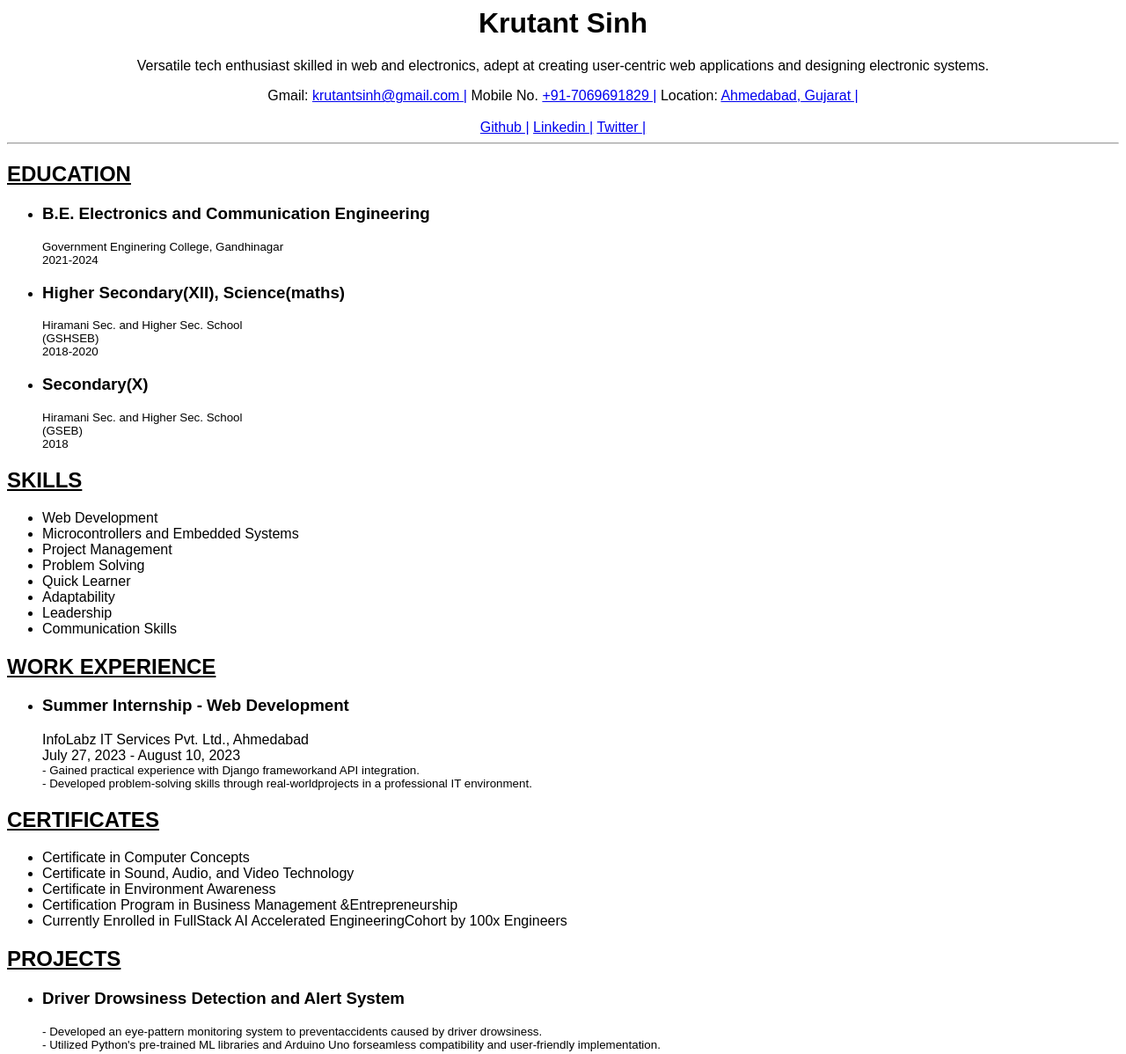
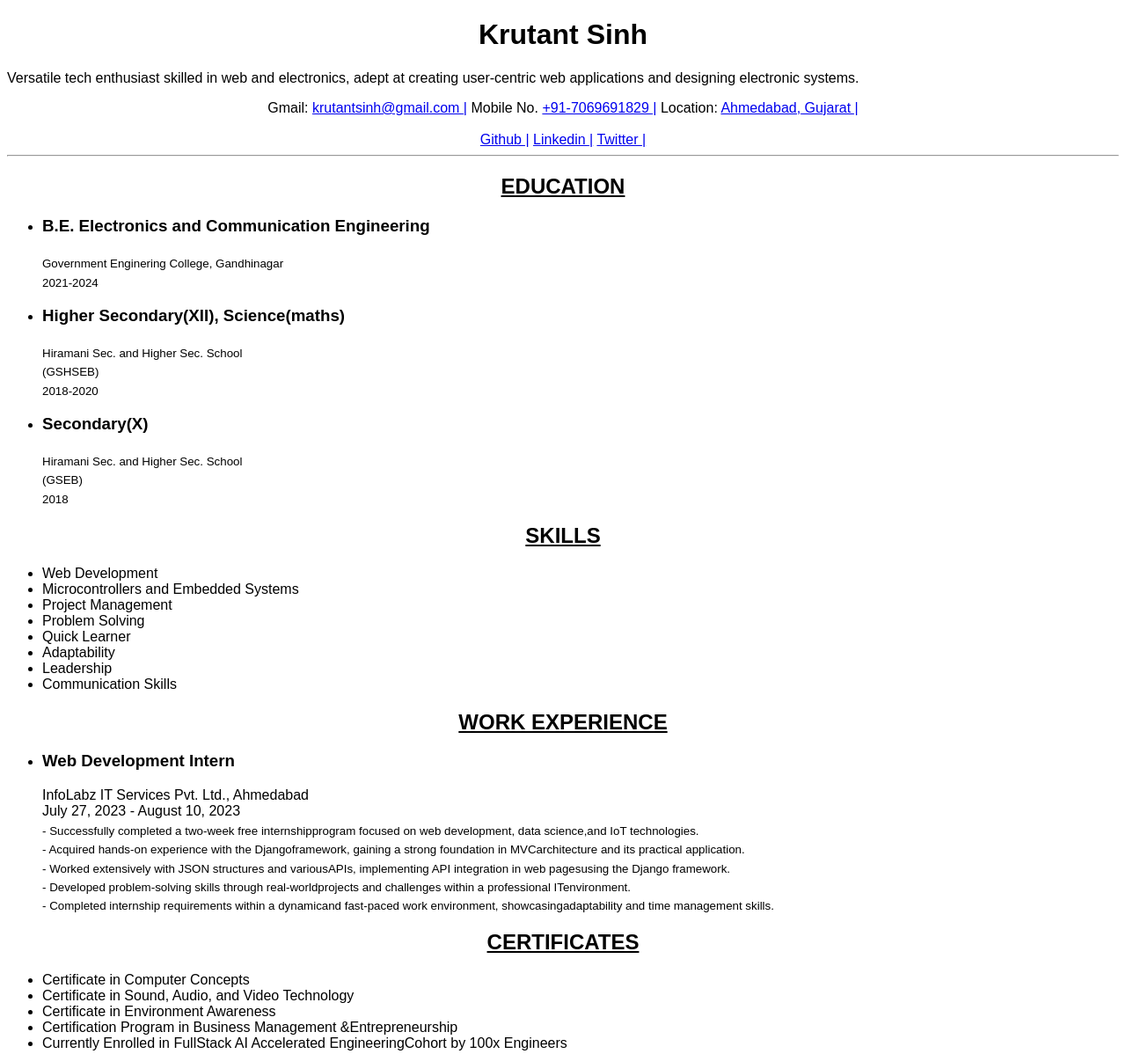
Before and after one commit to krutantsinh/resume, a plain HTML site: page index.html in a window 1280 px wide. Shown: the top 1198 px of the page at 88% size. Drawn offline with Linux system fonts and the light colour scheme.

Commit message:
Update index.html

```diff
--- a/index.html
+++ b/index.html
@@ -1,4 +1,5 @@
-<html style="font-family: Arial;">
+<!DOCTYPE html>
+<html style="font-family: Arial;" lang="en">
 
 <head>
     <title>Krutant Sinh Resume</title>
@@ -7,15 +8,15 @@
 
 <body>
     <header>
-        <h1>
-            <center>Krutant Sinh</center>
+        <h1 style="text-align: center;">
+            Krutant Sinh
         </h1>
-        <p><center>Versatile tech enthusiast skilled in web and electronics,
-            adept at creating user-centric web applications and designing electronic systems.</center>
+        <p>Versatile tech enthusiast skilled in web and electronics,
+            adept at creating user-centric web applications and designing electronic systems.
         </p>
     </header>
 
-    <nav><center>
+    <nav style="text-align: center;">
         <label>Gmail:</label>
         <a href="mailto:krutantsinh@gmail.com" target="_blank"> krutantsinh@gmail.com |</a>
         <label>Mobile No.</label>
@@ -26,11 +27,11 @@
         <a href="https://www.linkedin.com/in/krutant-sinh-670642237/" target="_blank"> Linkedin |</a>
         <a href="https://twitter.com/KrutantSinh" target="_blank">Twitter |</a>
         <hr>
-    </center>
+
     </nav>
     <main>
         <section id="education">
-            <h2><u>EDUCATION</u></h2>
+            <h2 style="text-align: center;"><u>EDUCATION</u></h2>
             <article>
                 <ul>
                     <li>
@@ -55,7 +56,7 @@
         </section>
 
         <section id="skills">
-            <h2><u>SKILLS</u></h2>
+            <h2 style="text-align: center;"><u>SKILLS</u></h2>
             <article>
                 <ul>
                     <li>Web Development</li>
@@ -71,23 +72,26 @@
         </section>
 
         <section id="workexperience">
-            <h2><u>WORK EXPERIENCE</u></h2>
+            <h2 style="text-align: center;"><u>WORK EXPERIENCE</u></h2>
             <article>
                 <ul>
                     <li>
-                        <h3>Summer Internship - Web Development </h3>
+                        <h3>Web Development Intern </h3>
                         InfoLabz IT Services Pvt. Ltd., Ahmedabad <br>
                         July 27, 2023 - August 10, 2023 <br>
-                        <sub>- Gained practical experience with Django frameworkand API integration.<br>
-                            - Developed problem-solving skills through real-worldprojects in a professional IT
-                            environment.</sub>
+                        <sub>- Successfully completed a two-week free internshipprogram focused on web development, data science,and IoT technologies. <br>
+                            - Acquired hands-on experience with the Djangoframework, gaining a strong foundation in MVCarchitecture and its practical application. <br>
+                            - Worked extensively with JSON structures and variousAPIs, implementing API integration in web pagesusing the Django framework. <br>
+                            - Developed problem-solving skills through real-worldprojects and challenges within a professional ITenvironment. <br>
+                            - Completed internship requirements within a dynamicand fast-paced work environment, showcasingadaptability and time management skills.
+                        </sub>
 
                     </li>
                 </ul>
             </article>
         </section>
         <section id="certificates">
-            <h2><u>CERTIFICATES</u></h2>
+            <h2 style="text-align: center;"><u>CERTIFICATES</u></h2>
             <article>
                 <ul>
                     <li>Certificate in Computer Concepts</li>
@@ -99,7 +103,7 @@
             </article>
         </section>
         <section id="projects">
-            <h2><u>PROJECTS</u></h2>
+            <h2 style="text-align: center;"><u>PROJECTS</u></h2>
             <article>
                 <ul>
                     <li>
@@ -141,7 +145,7 @@
             </article>
         </section>
         <section id="accomplishments">
-            <h2><u>ACCOMPLISHMENTS</u></h2>
+            <h2 style="text-align: center;"><u>ACCOMPLISHMENTS</u></h2>
             <article>
                 <ul>
                     <li>Presented paper on "Use of ICT in Teaching andLearning of English Language" at
@@ -157,7 +161,7 @@
             </article>
         </section>
         <section id="interests">
-            <h2><u>INTERESTS</u></h2>
+            <h2 style="text-align: center;"><u>INTERESTS</u></h2>
             <article>
                 <ul>
                     <li>FItness</li>
@@ -170,7 +174,7 @@
             </article>
         </section>
         <section id="languages">
-            <h2><u>LANGUAGES</u></h2>
+            <h2 style="text-align: center;"><u>LANGUAGES</u></h2>
             <article>
                 <ul>
                     <li>English</li>
@@ -181,8 +185,8 @@
         </section>
     </main>
 
-    <footer>
-        <p><center>&copy; 2023 Krutant Sinh</center></p>
+    <footer style="text-align: center;">
+        <p>&copy; 2023 Krutant Sinh</p>
     </footer>
 
 </body>
```
